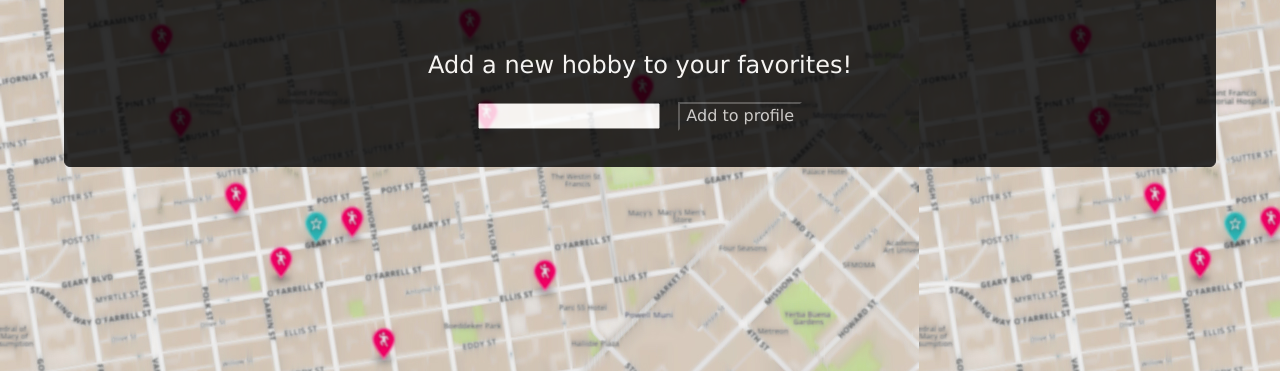
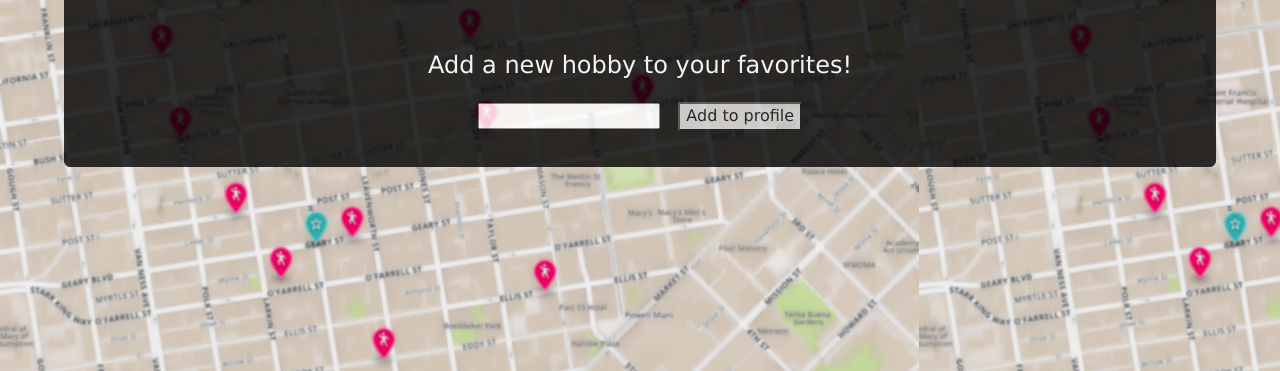
Before and after one commit to alenajk/skillshare-finder-project, a Flask app: page /users/profile in a window 1280 px wide, with the pointer over the restyled element. Shown: the part 205-576 px from the top of the page. Run offline with Flask 2, Linux system fonts and the light colour scheme; the visitor is signed in with stand-in values (Sample User, id 1); data comes from the database, SQL or seed files in the repository; data that the repository does not hold is empty; some libraries are stand-ins or nearby versions; some web fonts are replaced.

Commit message:
Added color change on button hover.

```diff
--- a/static/profile.css
+++ b/static/profile.css
@@ -54,6 +54,11 @@ input, select, textarea {
   color: black;
 }
 
+.submit-add:hover, .saved-hobbies button:hover {
+    background-color:white;
+    color:black;
+}
+
 #name {
     margin-bottom:10px;
     color:black;
--- a/static/styles.css
+++ b/static/styles.css
@@ -91,6 +91,17 @@ body {
   color:white;
 }
 
+.jumbotron button:hover {
+  background-color:white;
+  color:black;
+}
+
+.jumbotron input:hover{
+  background-color:white;
+  color:black;
+}
+
+
 .jumbotron input {
   color:black;
 }
```
